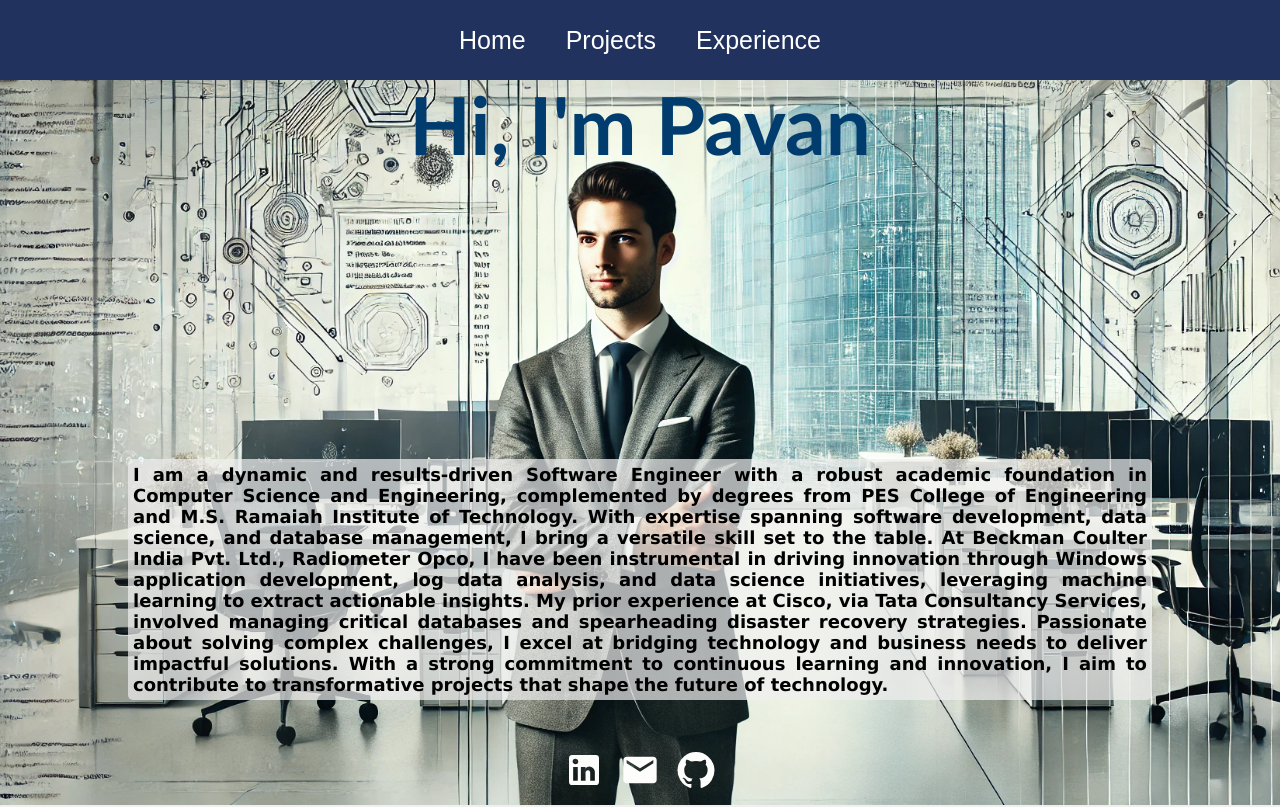
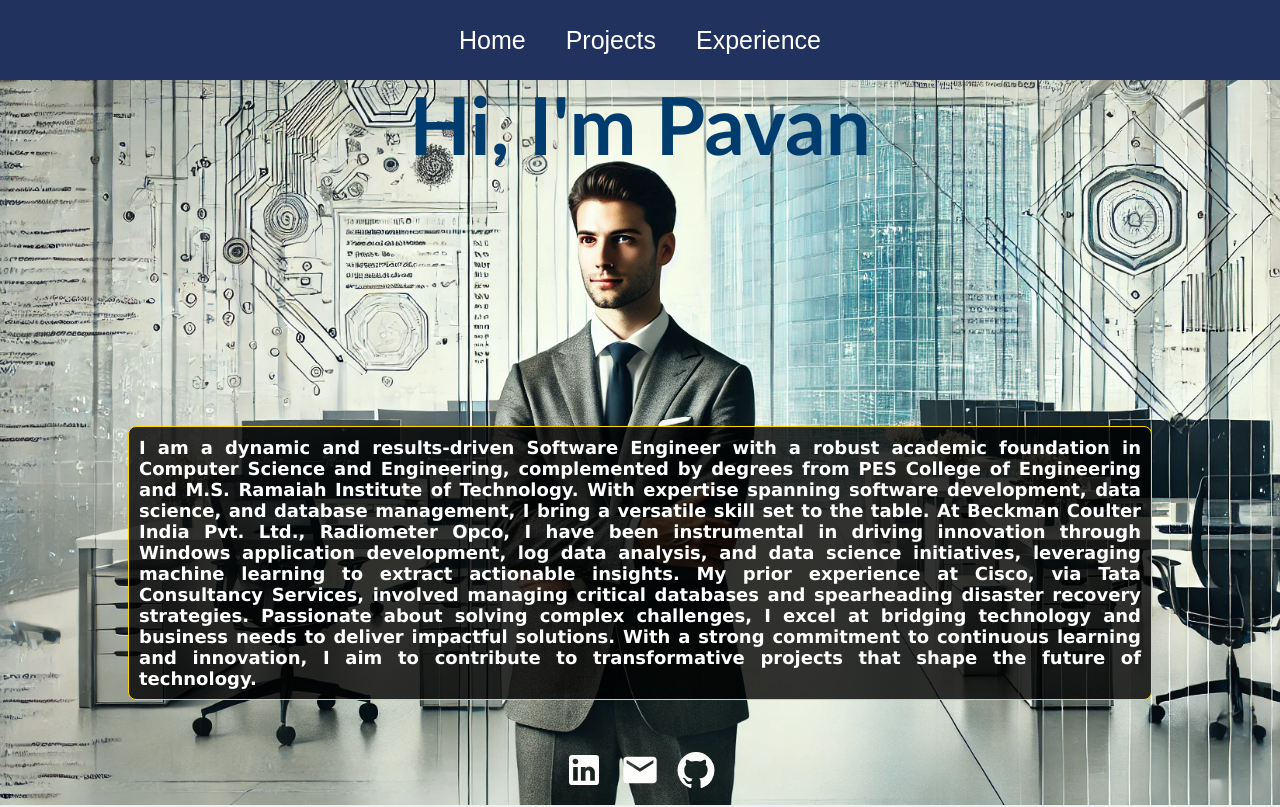
Before and after one commit to pavangv12/pav, a React (Create React App) app: page / in a window 1280 px wide. Shown: the top 807 px of the page. Built offline with nearby package versions, Linux system fonts and the light colour scheme.

Commit message:
made few style changes to home page

```diff
--- a/src/styles/Home.css
+++ b/src/styles/Home.css
@@ -64,17 +64,18 @@
     color: #000000;
   }*/
 
-  .prompt h6 {
+  .prompt h6
+  {
     font-size: large;
     font-family: Verdana, Geneva, Tahoma, sans-serif;
     text-align: justify;
-    color: #000000;
-    background-color: rgba(240, 240, 240, 0.7); /* Light gray background */
-    padding: 5px; /* Space around the text */
-    border-radius: 5px; /* Rounded corners */
+    color: #FFFFFF; /* White text */
+    background-color: rgba(0, 0, 0, 0.8); /* Black background with slight transparency */
+    padding: 10px; /* Space around the text for better readability */
+    border-radius: 8px; /* Smooth rounded corners */
     display: block; /* Ensures the background wraps tightly around the text */
+    border: 1px solid #FFD700; /* Optional: Gold border for accent */
   }
-
 
   .skills {
     font-size: 35px;
```
